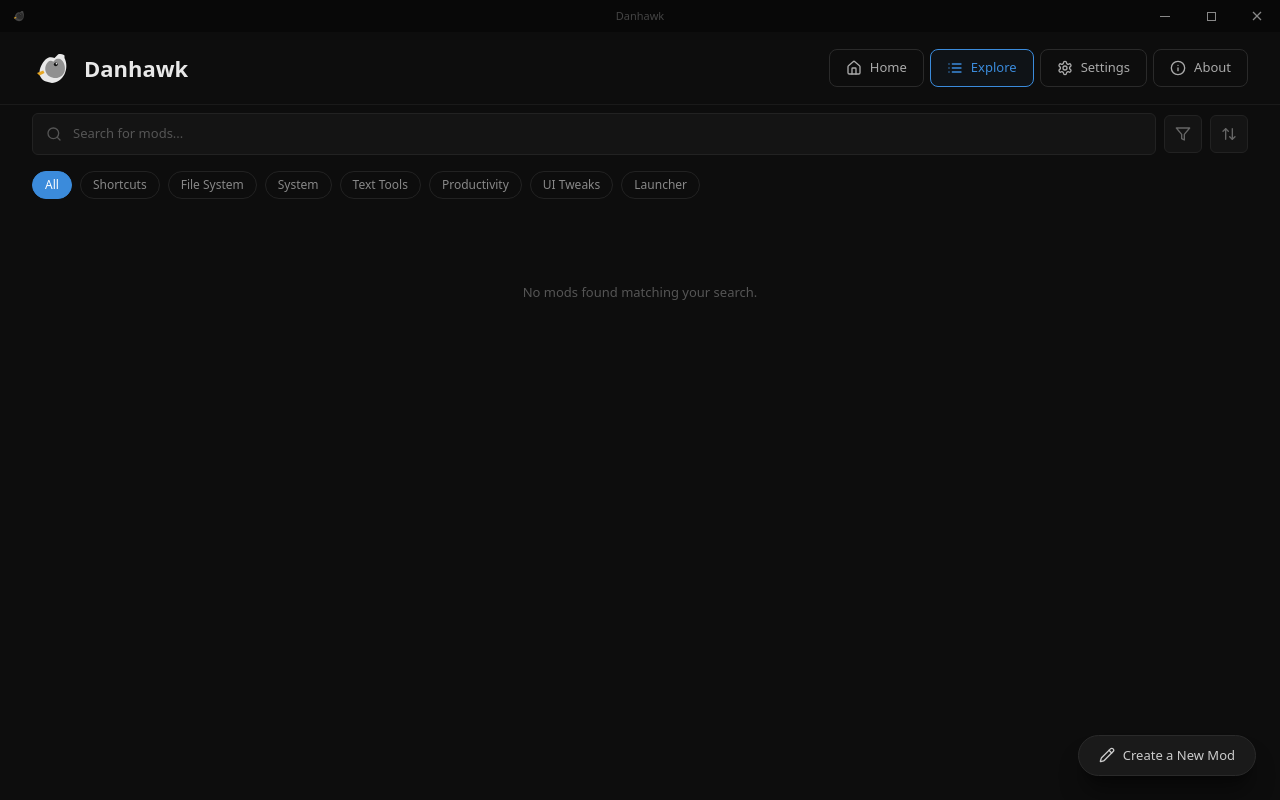
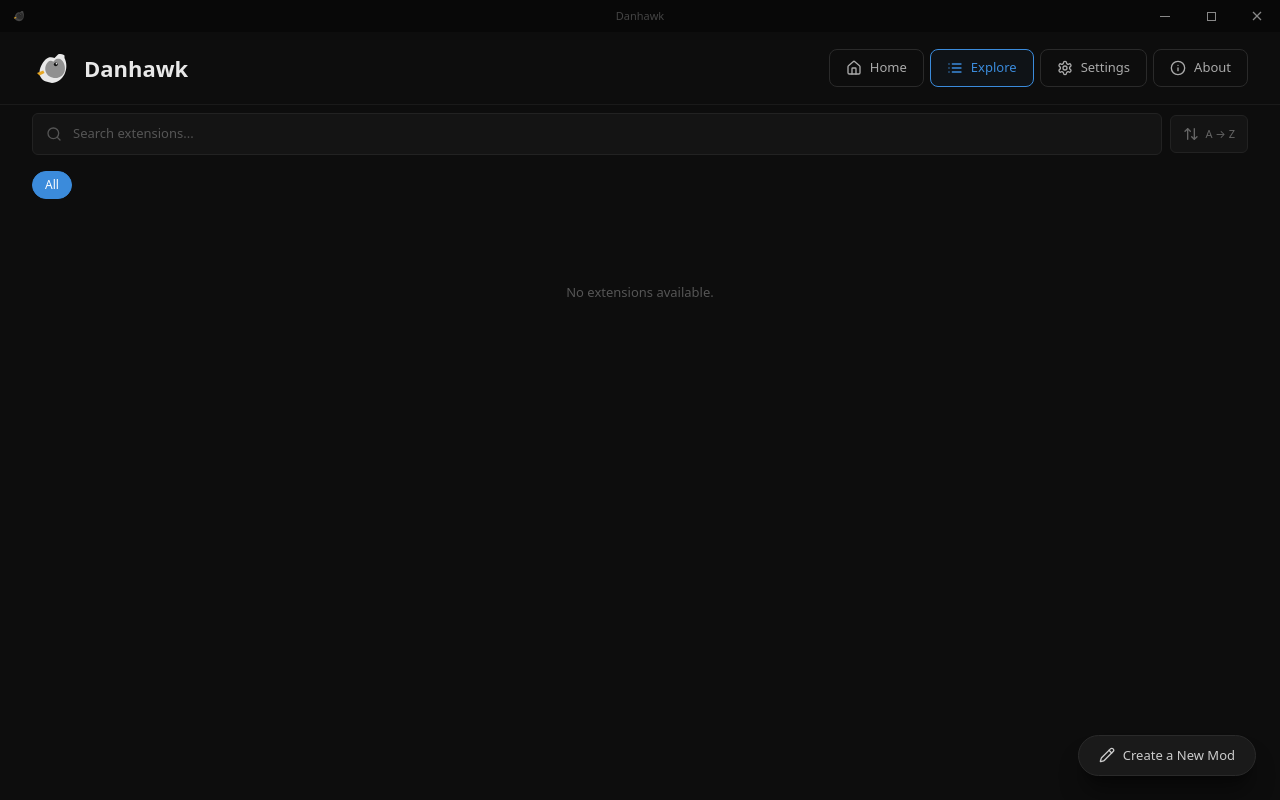
Before and after one commit to pavinc4/danhawk, a React (Vite) app in the folder app/: page /explore in a window 1280 px wide. Built offline with nearby package versions, Linux system fonts and the light colour scheme.

Commit message:
fix: dynamic categories and working sort on explore page

```diff
--- a/app/src/pages/Explore.tsx
+++ b/app/src/pages/Explore.tsx
@@ -1,54 +1,119 @@
-import { useState } from "react";
-import { Search, Filter, ArrowUpDown } from "lucide-react";
+import { useState, useMemo } from "react";
+import { Search, ArrowUpDown } from "lucide-react";
 import { ModCard } from "../components/danhawk/mod-card";
 import { useModStore } from "../store/mod-store";
 
-const CATEGORIES = ["All", "Shortcuts", "File System", "System", "Text Tools", "Productivity", "UI Tweaks", "Launcher"];
+type SortOrder = "az" | "za" | "installed";
 
 export default function ExplorePage() {
   const [searchQuery, setSearchQuery] = useState("");
   const [activeCategory, setActiveCategory] = useState("All");
-  const { mods, loading } = useModStore();
+  const [sortOrder, setSortOrder] = useState<SortOrder>("az");
+  const [showSortMenu, setShowSortMenu] = useState(false);
+  const { mods, loading, isInstalled } = useModStore();
 
-  const filteredMods = mods.filter((mod) => {
+  // Build category list dynamically from actual extension data
+  const categories = useMemo(() => {
+    const cats = Array.from(new Set(mods.map(m => m.category).filter(Boolean))).sort();
+    return ["All", ...cats];
+  }, [mods]);
+
+  // If active category no longer exists in data, reset to All
+  const resolvedCategory = categories.includes(activeCategory) ? activeCategory : "All";
+
+  const filteredMods = useMemo(() => {
     const q = searchQuery.toLowerCase();
+
+    let result = mods.filter(mod => {
       const matchSearch =
         !q ||
         mod.name.toLowerCase().includes(q) ||
         mod.description.toLowerCase().includes(q) ||
-      mod.author.toLowerCase().includes(q);
-    const matchCat = activeCategory === "All" || mod.category === activeCategory;
+        mod.author.toLowerCase().includes(q) ||
+        mod.category.toLowerCase().includes(q);
+      const matchCat = resolvedCategory === "All" || mod.category === resolvedCategory;
       return matchSearch && matchCat;
     });
 
+    // Sort
+    if (sortOrder === "az") {
+      result = [...result].sort((a, b) => a.name.localeCompare(b.name));
+    } else if (sortOrder === "za") {
+      result = [...result].sort((a, b) => b.name.localeCompare(a.name));
+    } else if (sortOrder === "installed") {
+      result = [...result].sort((a, b) => {
+        const ai = isInstalled(a.id) ? 0 : 1;
+        const bi = isInstalled(b.id) ? 0 : 1;
+        if (ai !== bi) return ai - bi;
+        return a.name.localeCompare(b.name);
+      });
+    }
+
+    return result;
+  }, [mods, searchQuery, resolvedCategory, sortOrder, isInstalled]);
+
+  const sortLabels: Record<SortOrder, string> = {
+    az: "A → Z",
+    za: "Z → A",
+    installed: "Installed first",
+  };
+
   return (
-    <div className="bg-[#0d0d0d] min-h-full">
+    <div className="bg-[#0d0d0d] min-h-full" onClick={() => setShowSortMenu(false)}>
       <main className="px-8 pb-24">
+
+        {/* Search + sort */}
         <div className="flex items-center gap-2 mb-4 mt-2">
           <div className="flex-1 relative group">
             <Search className="absolute left-3.5 top-1/2 -translate-y-1/2 w-4 h-4 text-[#555555] group-focus-within:text-[#777777] transition-colors duration-150" />
             <input
               type="text"
-              placeholder="Search for mods..."
+              placeholder="Search extensions..."
               value={searchQuery}
               onChange={(e) => setSearchQuery(e.target.value)}
               className="w-full pl-10 pr-4 py-2.5 bg-[#141414] border border-[#222222] rounded-md text-[#e8e8e8] placeholder:text-[#555555] text-[13px] focus:outline-none focus:border-[#3b8bdb] focus:bg-[#181818] transition-all duration-150"
             />
           </div>
-          <button className="p-2.5 bg-[#141414] border border-[#222222] rounded-md hover:border-[#333333] hover:bg-[#181818] active:scale-[0.98] transition-all duration-150">
-            <Filter className="w-4 h-4 text-[#666666]" />
+
+          {/* Sort dropdown */}
+          <div className="relative" onClick={e => e.stopPropagation()}>
+            <button
+              onClick={() => setShowSortMenu(v => !v)}
+              className={`flex items-center gap-1.5 px-3 py-2.5 border rounded-md text-[12px] transition-all duration-150 active:scale-[0.98] ${showSortMenu
+                  ? "bg-[#1e1e1e] border-[#3b8bdb] text-[#3b8bdb]"
+                  : "bg-[#141414] border-[#222222] text-[#666666] hover:border-[#333333] hover:bg-[#181818]"
+                }`}
+            >
+              <ArrowUpDown className="w-4 h-4" />
+              <span className="text-[11px]">{sortLabels[sortOrder]}</span>
             </button>
-          <button className="p-2.5 bg-[#141414] border border-[#222222] rounded-md hover:border-[#333333] hover:bg-[#181818] active:scale-[0.98] transition-all duration-150">
-            <ArrowUpDown className="w-4 h-4 text-[#666666]" />
+
+            {showSortMenu && (
+              <div className="absolute right-0 top-full mt-1 z-50 bg-[#141414] border border-[#2a2a2a] rounded-lg shadow-2xl overflow-hidden w-[160px]">
+                {(["az", "za", "installed"] as SortOrder[]).map(opt => (
+                  <button
+                    key={opt}
+                    onClick={() => { setSortOrder(opt); setShowSortMenu(false); }}
+                    className={`w-full text-left px-3 py-2 text-[12px] transition-colors duration-100 ${sortOrder === opt
+                        ? "bg-[#3b8bdb]/15 text-[#3b8bdb]"
+                        : "text-[#888888] hover:bg-[#1e1e1e] hover:text-[#e8e8e8]"
+                      }`}
+                  >
+                    {sortLabels[opt]}
                   </button>
+                ))}
+              </div>
+            )}
+          </div>
         </div>
 
+        {/* Category pills — built from real extension data */}
         <div className="flex items-center gap-2 mb-5 flex-wrap">
-          {CATEGORIES.map((cat) => (
+          {categories.map(cat => (
             <button
               key={cat}
               onClick={() => setActiveCategory(cat)}
-              className={`px-3 py-1 rounded-full text-[12px] font-medium border transition-all duration-150 ${activeCategory === cat
+              className={`px-3 py-1 rounded-full text-[12px] font-medium border transition-all duration-150 ${resolvedCategory === cat
                   ? "bg-[#3b8bdb] border-[#3b8bdb] text-white"
                   : "bg-transparent border-[#222222] text-[#888888] hover:border-[#333333] hover:text-[#e8e8e8]"
                 }`}
@@ -60,7 +125,7 @@ export default function ExplorePage() {
 
         {loading ? (
           <div className="flex items-center justify-center py-16">
-            <p className="text-[#555555] text-[13px]">Loading mods...</p>
+            <p className="text-[#555555] text-[13px]">Loading extensions...</p>
           </div>
         ) : filteredMods.length > 0 ? (
           <div className="grid grid-cols-3 gap-3 items-start">
@@ -76,9 +141,14 @@ export default function ExplorePage() {
           </div>
         ) : (
           <div className="flex flex-col items-center justify-center py-16">
-            <p className="text-[#555555] text-[13px]">No mods found matching your search.</p>
+            <p className="text-[#555555] text-[13px]">
+              {searchQuery || resolvedCategory !== "All"
+                ? "No extensions match your search."
+                : "No extensions available."}
+            </p>
           </div>
         )}
+
       </main>
     </div>
   );
```
Lines whose indentation alone changed are shown as unchanged.
